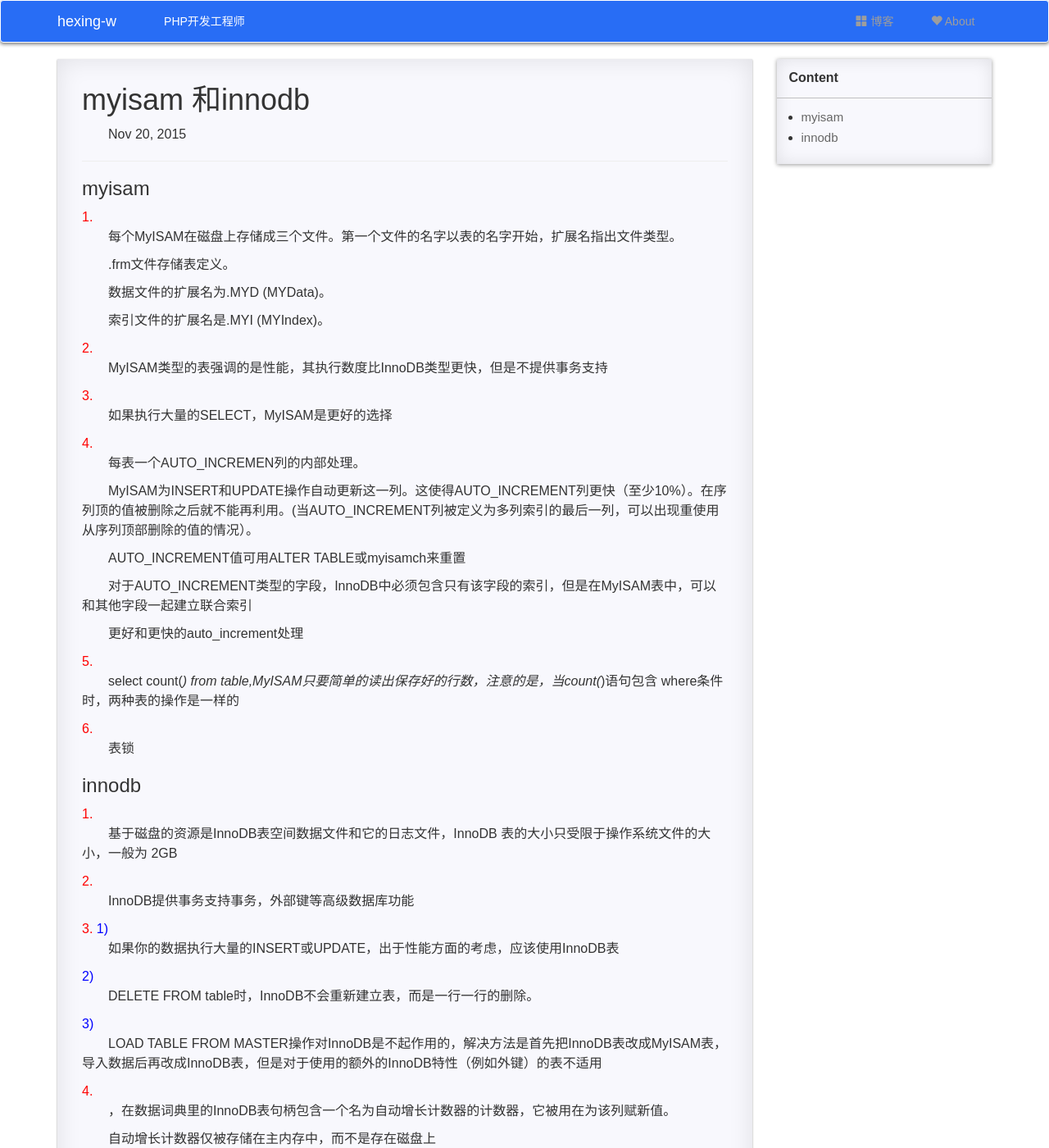
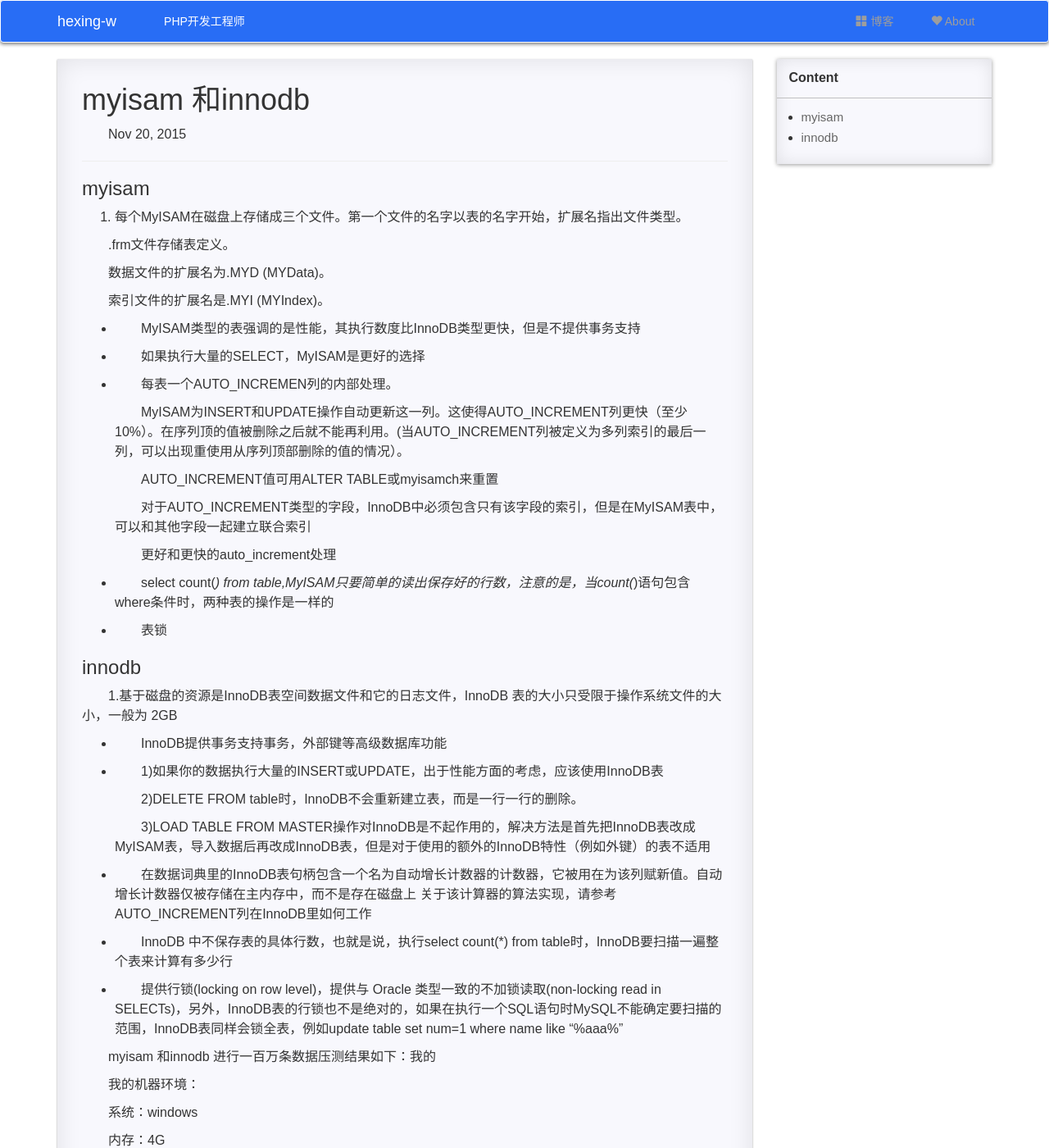
Before and after one commit to hexing-w/hexing-w.github.io, a Jekyll site: the page built from _posts/2015-11-20-myisam和innodb 的比较.md, in a window 1280 px wide and 1400 px high. Shown: the whole window at 82% size. Built offline with Jekyll 4.4.1, drawn with Linux system fonts in a browser that asks for light colours; nearby versions of some CDN libraries; comment, search, counter and statistics services are not loaded; a style sheet for code colours, icons or effects is not loaded; some of the changed text lies outside the part shown.

Commit message:
posts update

```diff
--- a/_posts/2015-11-20-myisam和innodb 的比较.md
+++ b/_posts/2015-11-20-myisam和innodb 的比较.md
@@ -11,7 +11,7 @@
 
 ### myisam
 
-<font color="red">1.</font> 每个MyISAM在磁盘上存储成三个文件。第一个文件的名字以表的名字开始，扩展名指出文件类型。
+1. 每个MyISAM在磁盘上存储成三个文件。第一个文件的名字以表的名字开始，扩展名指出文件类型。
 
   .frm文件存储表定义。
 
@@ -19,14 +19,11 @@
 
   索引文件的扩展名是.MYI (MYIndex)。
 
+- MyISAM类型的表强调的是性能，其执行数度比InnoDB类型更快，但是不提供事务支持
 
-<font color="red">2.</font>MyISAM类型的表强调的是性能，其执行数度比InnoDB类型更快，但是不提供事务支持
+- 如果执行大量的SELECT，MyISAM是更好的选择
 
-
-<font color="red">3.</font>如果执行大量的SELECT，MyISAM是更好的选择
-
-
-<font color="red">4.</font>每表一个AUTO_INCREMEN列的内部处理。
+- 每表一个AUTO_INCREMEN列的内部处理。
 
   MyISAM为INSERT和UPDATE操作自动更新这一列。这使得AUTO_INCREMENT列更快（至少10%）。在序列顶的值被删除之后就不能再利用。(当AUTO_INCREMENT列被定义为多列索引的最后一列，可以出现重使用从序列顶部删除的值的情况）。
 
@@ -36,36 +33,29 @@
 
   更好和更快的auto_increment处理
 
+- select count(*) from table,MyISAM只要简单的读出保存好的行数，注意的是，当count(*)语句包含   where条件时，两种表的操作是一样的
 
-<font color="red">5.</font> select count(*) from table,MyISAM只要简单的读出保存好的行数，注意的是，当count(*)语句包含   where条件时，两种表的操作是一样的
-
-
-<font color="red">6.</font> 表锁
+- 表锁
 
 ###innodb
 
 
-<font color="red">1.</font> 基于磁盘的资源是InnoDB表空间数据文件和它的日志文件，InnoDB 表的大小只受限于操作系统文件的大小，一般为 2GB
+1.基于磁盘的资源是InnoDB表空间数据文件和它的日志文件，InnoDB 表的大小只受限于操作系统文件的大小，一般为 2GB
 
+- InnoDB提供事务支持事务，外部键等高级数据库功能
 
-<font color="red">2.</font> InnoDB提供事务支持事务，外部键等高级数据库功能
+- 1)如果你的数据执行大量的INSERT或UPDATE，出于性能方面的考虑，应该使用InnoDB表
 
+  2)DELETE   FROM table时，InnoDB不会重新建立表，而是一行一行的删除。
 
-<font color="red">3.</font> <font color="blue">1)</font>如果你的数据执行大量的INSERT或UPDATE，出于性能方面的考虑，应该使用InnoDB表
+  3)LOAD   TABLE FROM MASTER操作对InnoDB是不起作用的，解决方法是首先把InnoDB表改成MyISAM表，导入数据后再改成InnoDB表，但是对于使用的额外的InnoDB特性（例如外键）的表不适用
 
-<font color="blue">2)</font>DELETE   FROM table时，InnoDB不会重新建立表，而是一行一行的删除。
+- 在数据词典里的InnoDB表句柄包含一个名为自动增长计数器的计数器，它被用在为该列赋新值。自动增长计数器仅被存储在主内存中，而不是存在磁盘上
+关于该计算器的算法实现，请参考 AUTO_INCREMENT列在InnoDB里如何工作
 
-<font color="blue">3)</font>LOAD   TABLE FROM MASTER操作对InnoDB是不起作用的，解决方法是首先把InnoDB表改成MyISAM表，导入数据后再改成InnoDB表，但是对于使用的额外的InnoDB特性（例如外键）的表不适用
+- InnoDB 中不保存表的具体行数，也就是说，执行select count(*) from table时，InnoDB要扫描一遍整个表来计算有多少行
 
-<font color="red">4. </font>，在数据词典里的InnoDB表句柄包含一个名为自动增长计数器的计数器，它被用在为该列赋新值。
-
-  自动增长计数器仅被存储在主内存中，而不是存在磁盘上
-
-  关于该计算器的算法实现，请参考 AUTO_INCREMENT列在InnoDB里如何工作
-
-<font color="red">5.</font> InnoDB 中不保存表的具体行数，也就是说，执行select count(*) from table时，InnoDB要扫描一遍整个表来计算有多少行
-
-<font color="red">6.</font> 提供行锁(locking on row level)，提供与 Oracle 类型一致的不加锁读取(non-locking read in
+- 提供行锁(locking on row level)，提供与 Oracle 类型一致的不加锁读取(non-locking read in
    SELECTs)，另外，InnoDB表的行锁也不是绝对的，如果在执行一个SQL语句时MySQL不能确定要扫描的范围，InnoDB表同样会锁全表，例如update table set num=1 where name like “%aaa%”
 
 
```
